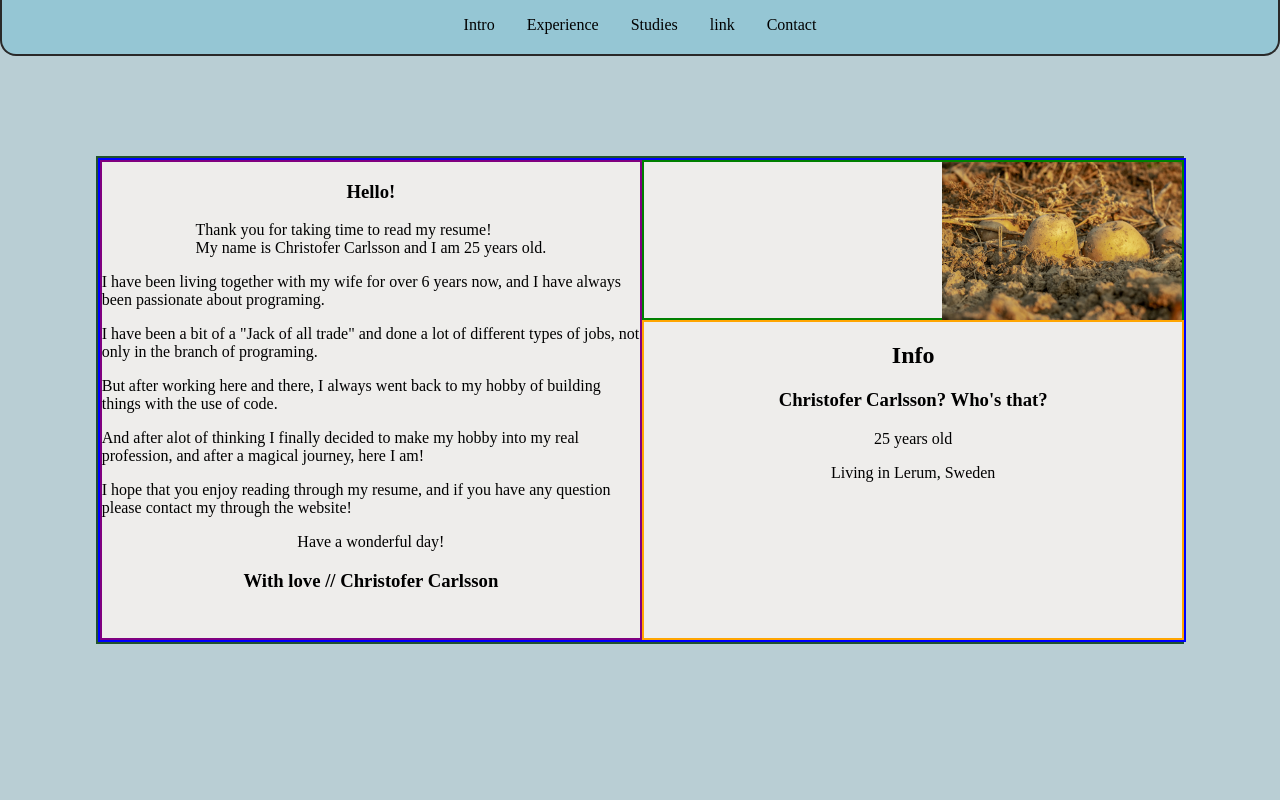
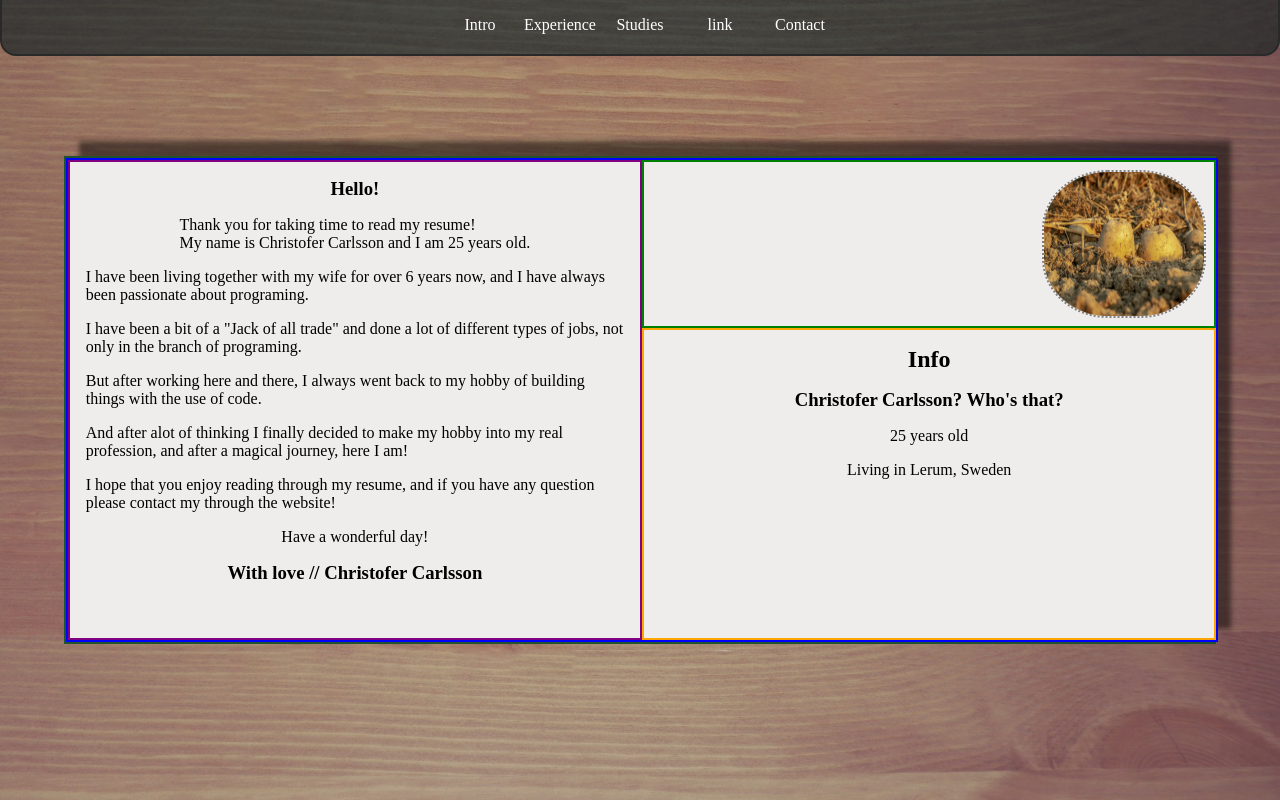
Before and after one commit to christofer41/Resume, a plain HTML site: page index.html in a window 1280 px wide. Both pictures are taken after a click on the element "Intro". Drawn offline with Linux system fonts and the light colour scheme.

Commit message:
Added some more style

```diff
--- a/index.html
+++ b/index.html
@@ -11,7 +11,6 @@
 
     <!--JQuerry-->
     <script defer type="text/javascript" src="jquery-3.4.1.js"></script>
-    <!--För dator-->
     <script defer type="text/javascript" media="(min-width: 800px)" src="resume.js"></script>
 
     <title>Interactive Resume</title>
@@ -19,11 +18,27 @@
 <body>
     <header>
         <div class="navigator">
-            <p class="navigationButtons">Intro</p>
-            <p class="navigationButtons">Experience</p>
-            <p class="navigationButtons">Studies</p>
-            <p class="navigationButtons">link</p>
-            <p class="navigationButtons">Contact</p>
+
+            <div class="navigationButtonsDiv">
+                <p class="navigationButtons">Intro</p>
+            </div>
+
+            <div class="navigationButtonsDiv">
+                <p class="navigationButtons">Experience</p>
+            </div>
+
+            <div class="navigationButtonsDiv">
+                <p class="navigationButtons">Studies</p>
+            </div>
+
+            <div class="navigationButtonsDiv">
+                <p class="navigationButtons">link</p>
+            </div>
+
+            <div class="navigationButtonsDiv">
+                <p class="navigationButtons">Contact</p>
+            </div>
+
         </div>
     </header>
     <main>
@@ -57,13 +72,13 @@
 
             <div id="experience" class="boxes">
                 <div id="experienceFirstHalf" class="boxesFirstQuarter">
-
+                    <p>test</p>
                 </div>
                 <div id="experienceFirstHalfTop"class="boxesSecondQuarter">
 
                 </div>
                 <div id="experienceSecondHalf" class="boxesThirdQuarter">
-
+                    <p>test</p>
                 </div>
                 <div id="experienceSecondHalfTop" class="boxesForthQuarter">
 
@@ -76,12 +91,18 @@
 
                 </div>
                 <div id="studiesFirstHalfTop"class="boxesSecondQuarter">
+                    <p>Lorem ipsum dolor sit amet consectetur adipisicing elit. Commodi iure laboriosam dolore maiores, libero autem provident nisi id. Esse consectetur veniam corrupti earum nemo perspiciatis aspernatur, ipsa blanditiis error est?</p>
+                    <p>Lorem ipsum dolor sit amet consectetur adipisicing elit. Commodi iure laboriosam dolore maiores, libero autem provident nisi id. Esse consectetur veniam corrupti earum nemo perspiciatis aspernatur, ipsa blanditiis error est?</p>
 
                 </div>
                 <div id="studiesSecondHalf" class="boxesThirdQuarter">
+                    <p>Lorem ipsum dolor sit amet consectetur adipisicing elit. Commodi iure laboriosam dolore maiores, libero autem provident nisi id. Esse consectetur veniam corrupti earum nemo perspiciatis aspernatur, ipsa blanditiis error est?</p>
+                    <p>Lorem ipsum dolor sit amet consectetur adipisicing elit. Commodi iure laboriosam dolore maiores, libero autem provident nisi id. Esse consectetur veniam corrupti earum nemo perspiciatis aspernatur, ipsa blanditiis error est?</p>
 
                 </div>
                 <div id="studiesSecondHalfTop" class="boxesForthQuarter">
+                    <p>Lorem ipsum dolor sit amet consectetur adipisicing elit. Commodi iure laboriosam dolore maiores, libero autem provident nisi id. Esse consectetur veniam corrupti earum nemo perspiciatis aspernatur, ipsa blanditiis error est?</p>
+                    <p>Lorem ipsum dolor sit amet consectetur adipisicing elit. Commodi iure laboriosam dolore maiores, libero autem provident nisi id. Esse consectetur veniam corrupti earum nemo perspiciatis aspernatur, ipsa blanditiis error est?</p>
 
                 </div>
             </div>
--- a/resume.css
+++ b/resume.css
@@ -5,13 +5,19 @@ html,body{
 
 body{
     margin: 0;
-    background-color: rgb(185, 206, 212);
+    background-image: url("desk.jpg");
+    background-repeat: no-repeat;
+    background-size: cover;
     height: 100%;
 }
 
 header{
     height: 3.4rem;
-    background-color: #95c6d4;
+    color: white;
+
+    background-image: url("header.jpg");
+    background-repeat: no-repeat;
+    background-size: cover;
 
     display: flex;
     justify-content: center;
@@ -33,12 +39,29 @@ header{
     width: 80%;
 }
 
-.navigator >*{
-    margin: 1rem;
+.navigationButtonsDiv {
+    display: flex;
+    justify-content: center;
+    width: 5rem;
+}
+
+.navigationButtons{
+    -webkit-touch-callout: none; /* iOS Safari */
+    -webkit-user-select: none;  /* Safari */
+    -khtml-user-select: none;  /* Konqueror HTML */
+    -moz-user-select: none;   /* Old versions of Firefox */
+    -ms-user-select: none;   /* Internet Explorer/Edge */
+     user-select: none;     /* Other */
+}
+
+.navigationButtons {
+    padding-left: 5px;
+    padding-right: 5px;
 }
 
 .navigationButtons:hover{
-    box-shadow: 0px 5px black;
+    box-shadow: 0 2px black;
+    border-radius: 6px;
     font-weight: bold;
 }
 
@@ -56,6 +79,9 @@ main{
     border: 2px solid rgb(33, 83, 46);
     min-height: 30rem;
     min-width: 80%;
+    max-width: 90%;
+
+    box-shadow: 15px -15px 5px  rgba(0, 0, 0, 0.486);
 }
 
 #introThirdQuarter{
@@ -72,7 +98,11 @@ main{
 
     display: grid;
     grid-template-columns: 50% 50%;
-    grid-template-rows: 10rem auto;
+    grid-template-rows: 35% auto;
+}
+
+.boxes div>*{
+    margin: 1rem;
 }
 
 .boxesFirstQuarter{
@@ -106,8 +136,10 @@ main{
 }
 
 .boxes img{
-    width: 15rem;
-    height: 10rem;
+    width: 10rem;
+    border: 2px dotted gray;
+    border-radius: 40%;
+    margin: 0.5rem;
 
 }
 
--- a/resume.js
+++ b/resume.js
@@ -1,17 +1,39 @@
+/** @type {HTMLDivElement} */
+let introBox;
+
+/** @type {HTMLDivElement} */
+let experienceBox;
+
+/** @type {HTMLDivElement} */
+let studiesBox;
+
+/** @type {HTMLDivElement} */
+let linkBox;
+
+/** @type {HTMLDivElement} */
+let contactBox;
+
+window.addEventListener("load", initiatePage)
+
+function initiatePage(){
     let introButton = document.getElementsByClassName("navigationButtons")[0];
     let experienceButton = document.getElementsByClassName("navigationButtons")[1];
     let studiesButton = document.getElementsByClassName("navigationButtons")[2];
     let linkButton = document.getElementsByClassName("navigationButtons")[3];
     let contactButton = document.getElementsByClassName("navigationButtons")[4];
 
-let introBox = document.getElementById("intro");
-let experienceBox = document.getElementById("experience");
-let studiesBox = document.getElementById("studies");
-let linkBox = document.getElementById("link");
-let contactBox = document.getElementById("contact");
+    introBox = document.getElementById("intro");
+    experienceBox = document.getElementById("experience");
+    studiesBox = document.getElementById("studies");
+    linkBox = document.getElementById("link");
+    contactBox = document.getElementById("contact");
 
     let allButtons = document.getElementsByClassName("navigationButtons");
 
+    for (let i = 0; i < allButtons.length; i++) {
+        allButtons[i].style.cursor = "hand" ;
+        allButtons[i].style.cursor = "pointer" ;
+    }
 
     introButton.addEventListener("click", changeSceneToIntro);
     experienceButton.addEventListener("click", changeSceneToExperience);
@@ -19,24 +41,46 @@ studiesButton.addEventListener("click", changeSceneToStudies);
     linkButton.addEventListener("click", changeSceneToLink);
     contactButton.addEventListener("click", changeSceneToContact);
 
-
-for (let i = 0; i < allButtons.length; i++) {
-    allButtons[i].style.cursor = "hand" ;
-    allButtons[i].style.cursor = "pointer" ;
+    window.addEventListener("resize", onWindowResize)
 }
 
+function onWindowResize(){
+    if (window.innerWidth < 800){
+        introBox.style.display = "block";
+        experienceBox.style.display = "block";
+        studiesBox.style.display = "block";
+        linkBox.style.display = "block";
+        contactBox.style.display = "block"
+    }
+    else if (window.innerWidth > 799){
+        changeSceneToIntro();
+    }
+}
+
+
+
+/**
+ * We change the settings to fit the scene that we need
+ */
 function changeSceneToIntro(){
+
+    if (window.innerWidth > 799){
+
         introBox.style.display = "grid";
         experienceBox.style.display = "none";
         studiesBox.style.display = "none";
         linkBox.style.display = "none";
         contactBox.style.display = "none"
-
         $(".boxesFirstQuarter").css("display", "none");
         $(".boxesSecondQuarter").css({"grid-column": "1","grid-row": "1 / 4"});
     }
 
+}
+
 function changeSceneToExperience(){
+
+    if (window.innerWidth > 799){
+
         introBox.style.display = "none";
         experienceBox.style.display = "grid";
         studiesBox.style.display = "none";
@@ -47,27 +91,52 @@ function changeSceneToExperience(){
         $(".boxesFirstQuarter").css({"grid-column": "1","grid-row": "1 / 2"});
         $(".boxesSecondQuarter").css({"grid-column": "1","grid-row": "2 / 4"});
     }
+}
 
 function changeSceneToStudies(){
+
+    if (window.innerWidth > 799){
+
         introBox.style.display = "none";
         experienceBox.style.display = "none";
         studiesBox.style.display = "grid";
         linkBox.style.display = "none";
         contactBox.style.display = "none";
+
+        $(".boxesFirstQuarter").css("display", "grid");
+        $(".boxesFirstQuarter").css({"grid-column": "1","grid-row": "1 / 2"});
+        $(".boxesSecondQuarter").css({"grid-column": "1","grid-row": "2 / 4"});
+    }
 }
 
 function changeSceneToLink(){
+
+    if (window.innerWidth > 799){
+
         introBox.style.display = "none";
         experienceBox.style.display = "none";
         studiesBox.style.display = "none";
         linkBox.style.display = "grid";
         contactBox.style.display = "none";
+
+        $(".boxesFirstQuarter").css("display", "grid");
+        $(".boxesFirstQuarter").css({"grid-column": "1","grid-row": "1 / 2"});
+        $(".boxesSecondQuarter").css({"grid-column": "1","grid-row": "2 / 4"});
+    }
 }
 
 function changeSceneToContact(){
+
+    if (window.innerWidth > 799){
+
         introBox.style.display = "none";
         experienceBox.style.display = "none";
         studiesBox.style.display = "none";
         linkBox.style.display = "none";
         contactBox.style.display = "grid";
+
+        $(".boxesFirstQuarter").css("display", "grid");
+        $(".boxesFirstQuarter").css({"grid-column": "1","grid-row": "1 / 2"});
+        $(".boxesSecondQuarter").css({"grid-column": "1","grid-row": "2 / 4"});
     }
+}
--- a/resumePhone.css
+++ b/resumePhone.css
@@ -1,40 +1,72 @@
-html, body{
+html,body{
+    width: 100%;
     height: 100%;
 }
 
 body{
     margin: 0;
+    background-color: rgb(185, 206, 212);
+    height: 100%;
+}
+
+header{
+    height: 3.4rem;
+
+    background-image: url("header.jpg");
+    background-repeat: no-repeat;
+    background-size: cover;
+
+    display: flex;
+    justify-content: center;
+
+   top: 0;
+    left: 0;
+    right: 0;
+    position: fixed;
+
+
+    border: 2px solid rgb(41, 41, 41);
+    border-top: none;
+    border-bottom-right-radius: 16px;
+    border-bottom-left-radius: 16px;
 }
 
 .navigator{
     display: flex;
     justify-content: center;
-
-    border: 2px solid red;
+    width: 80%;
 }
 
-.navigator >*{
-    margin: 1rem;
+.navigationButtonsDiv {
+    display: flex;
+    justify-content: center;
+    color: white;
+    width: 5rem;
 }
 
-.intro{
-    height: 100%;
+.navigationButtons{
+    -webkit-touch-callout: none; /* iOS Safari */
+    -webkit-user-select: none;  /* Safari */
+    -khtml-user-select: none;  /* Konqueror HTML */
+    -moz-user-select: none;   /* Old versions of Firefox */
+    -ms-user-select: none;   /* Internet Explorer/Edge */
+     user-select: none;     /* Other */
 }
 
-.leftSide{
-    border: 2px solid purple;
+.navigationButtons:hover{
+    box-shadow: 0px 5px black;
+    font-weight: bold;
 }
 
-.leftSide >*{
-    display: flex;
-    justify-content: center;
+main{
+    border: 2px solid red;
+    margin-top: 3.4rem;
 }
 
-.rightSide{
-    border: 2px solid orange;
+.textContainer{
+    border: 2px solid blue;
 }
 
-.rightSide >*{
-    display: flex;
-    justify-content: center;
+div img{
+    display: none;
 }
```
Also changed, not shown: desk.jpg (added), header.jpg (added). Lines whose indentation alone changed are shown as unchanged.
